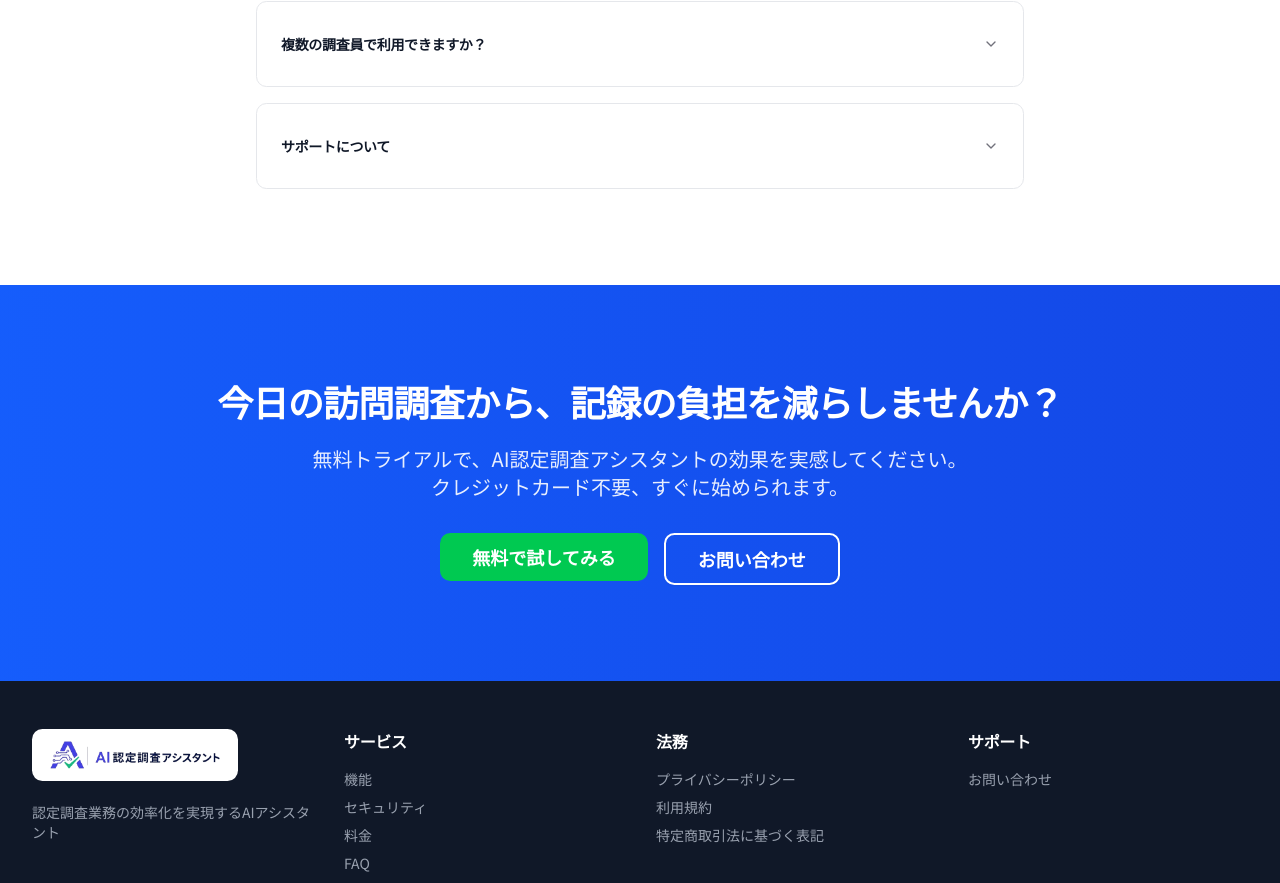
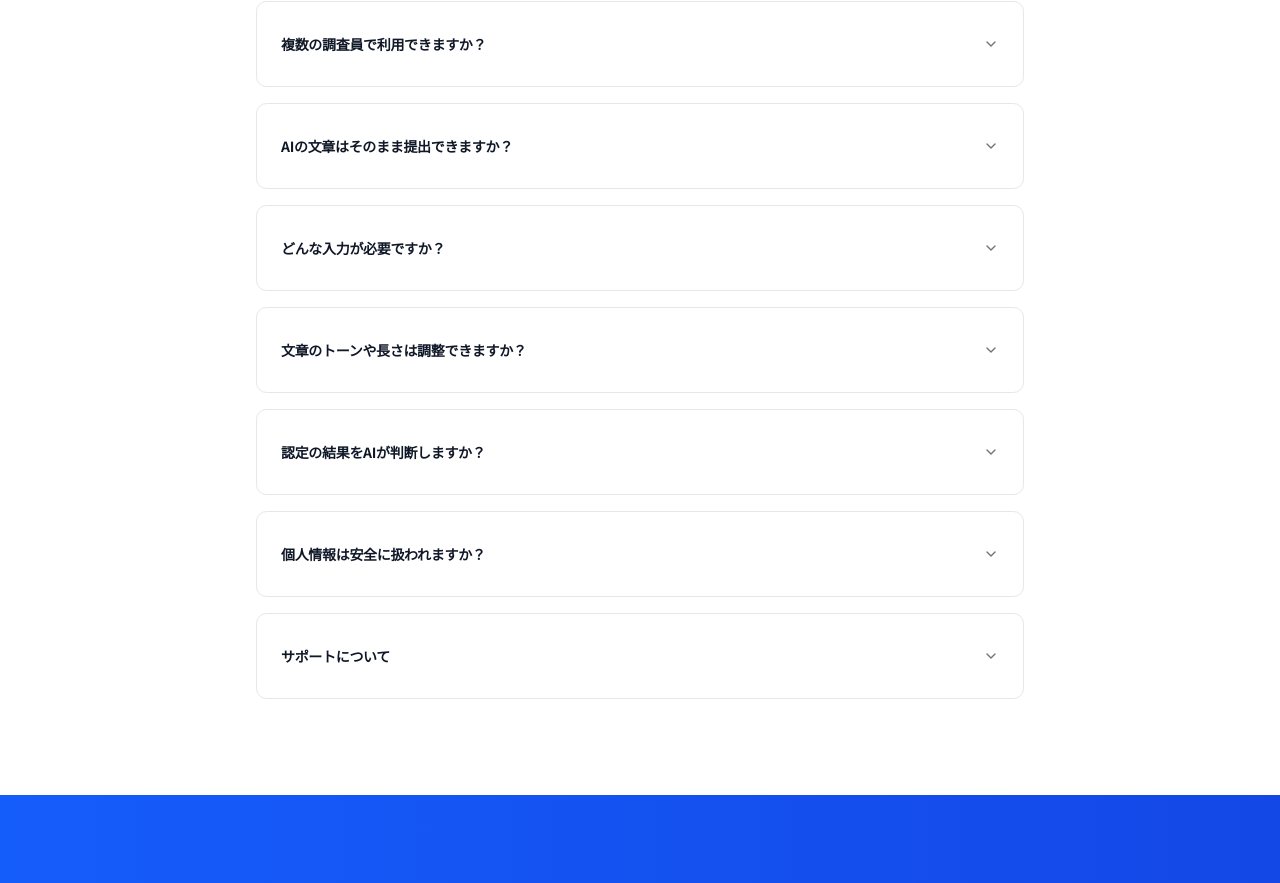
Before and after one commit to tomoyuki-11/ai-nintei-assistant-lp, a Next.js app: page / in a window 1280 px wide. Shown: the part 5775-6658 px from the top of the page. Built offline with nearby package versions, Linux system fonts and the light colour scheme.

Commit message:
FAQに5問追加（AI出力の扱い・入力方法・個人情報など）
Co-Authored-By: Claude Sonnet 5 <noreply@anthropic.com>

```diff
--- a/src/data/faq.ts
+++ b/src/data/faq.ts
@@ -47,6 +47,31 @@ export const FAQ_ITEMS = [
     a: "現在は個人でのご利用に対応しています。法人・複数名でのご利用（管理者ダッシュボードでの一元管理など）は現在準備中です。リリース時期は追ってご案内します。",
   },
   {
+    id: "q7",
+    q: "AIの文章はそのまま提出できますか？",
+    a: "推奨しません。AIは叩き台作成までで、最終確認と修正は調査員が行います。",
+  },
+  {
+    id: "q8",
+    q: "どんな入力が必要ですか？",
+    a: "原則音声録音を推奨しています。他のアプリで文字起こししたテキストデータを貼り付けて整形することも可能です。何より現場の生の声が一番必要となります。",
+  },
+  {
+    id: "q9",
+    q: "文章のトーンや長さは調整できますか？",
+    a: "できません。概況や特記事項の内容は認定調査員が最終確認を行い適切に使用してください。AIはあくまで叩き台を作成します。",
+  },
+  {
+    id: "q10",
+    q: "認定の結果をAIが判断しますか？",
+    a: "しません。認定の判断は審査会等のプロセスで行われ、AIは記録作成を補助します。",
+  },
+  {
+    id: "q11",
+    q: "個人情報は安全に扱われますか？",
+    a: "保存期間・アクセス制限・暗号化などの方針を明示し、必要最小限で運用します（詳細は取扱いポリシー参照）。",
+  },
+  {
     id: "q6",
     q: "サポートについて",
     a: `ご不明な点やお困りのことがあれば、以下のメールアドレスまでお気軽にお問い合わせください。${SUPPORT_EMAIL}`,
```
